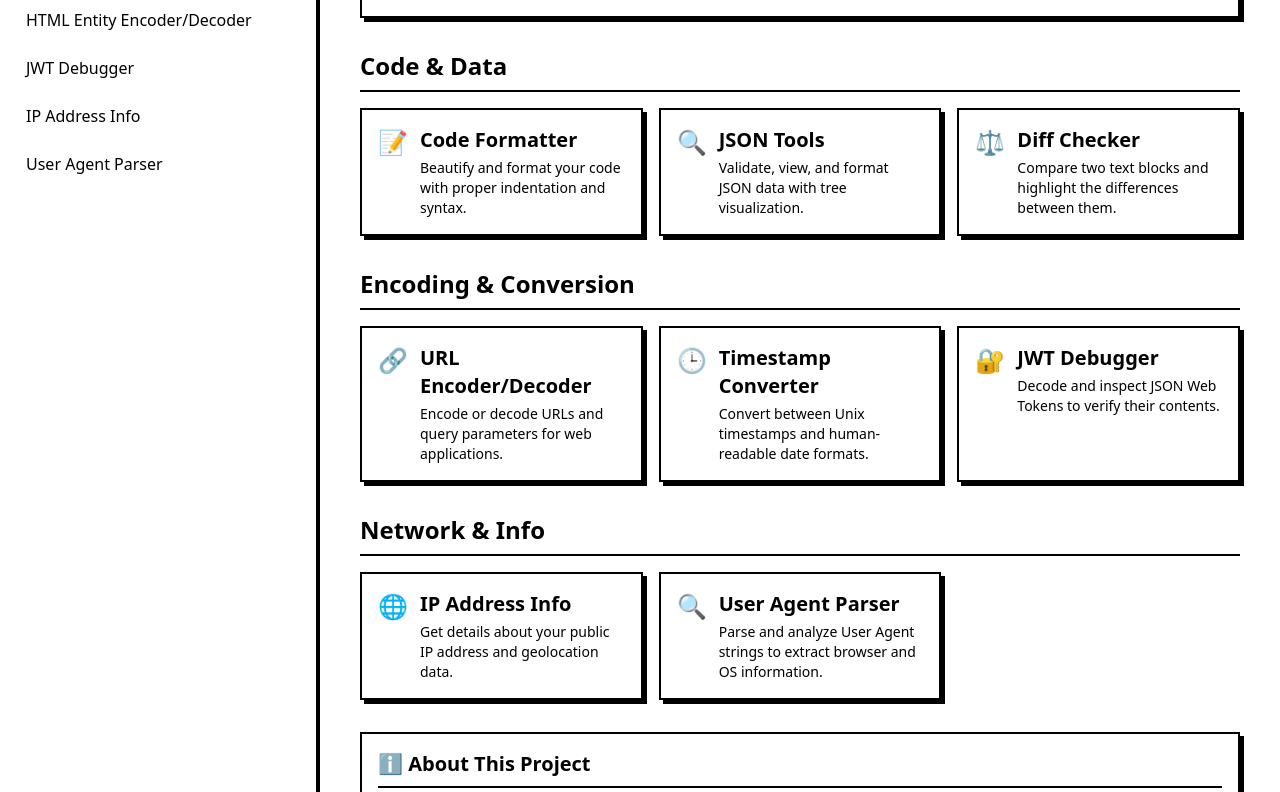
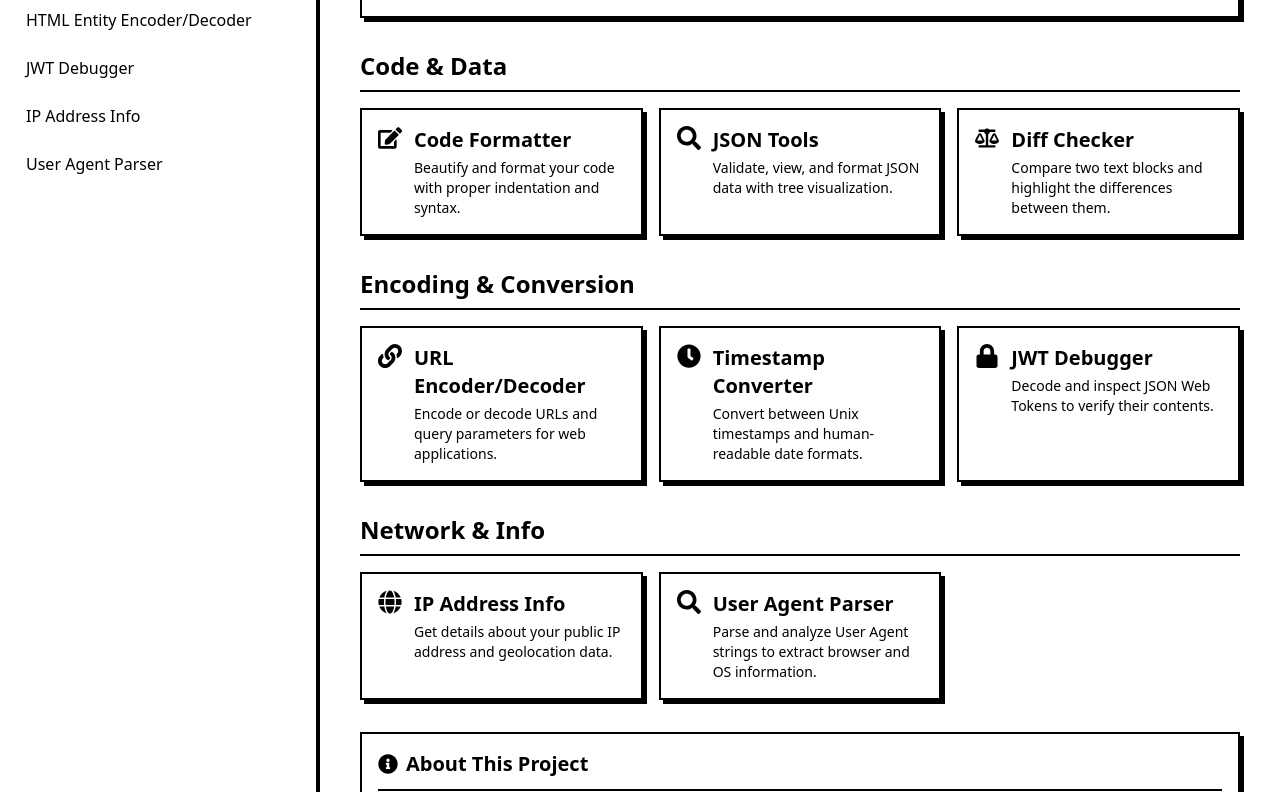
Before and after one commit to iseif/developer-utility-belt, a React (Vite) app: page / in a window 1280 px wide. Shown: the part 488-1280 px from the top of the page. Built offline with nearby package versions, Linux system fonts and the light colour scheme.

Commit message:
using react-icons instead of emojis

```diff
--- a/package.json
+++ b/package.json
@@ -18,6 +18,7 @@
     "diff": "^7.0.0",
     "react": "^19.0.0",
     "react-dom": "^19.0.0",
+    "react-icons": "^5.5.0",
     "react-json-view": "^1.21.3",
     "react-router-dom": "^7.5.0",
     "ua-parser-js": "^2.0.3"
--- a/src/pages/HomePage.tsx
+++ b/src/pages/HomePage.tsx
@@ -1,5 +1,6 @@
 import React from 'react';
 import { Link } from 'react-router-dom';
+import { FaEdit, FaSearch, FaBalanceScale, FaLink, FaClock, FaLock, FaGlobe, FaRocket, FaInfoCircle } from 'react-icons/fa';
 
 const HomePage: React.FC = () => {
   // Organize tools by category
@@ -9,19 +10,19 @@ const HomePage: React.FC = () => {
         name: 'Code Formatter',
         path: '/formatter',
         description: 'Beautify and format your code with proper indentation and syntax.',
-        icon: '📝',
+        icon: <FaEdit className="align-middle" />,
       },
       {
         name: 'JSON Tools',
         path: '/json-tools',
         description: 'Validate, view, and format JSON data with tree visualization.',
-        icon: '🔍',
+        icon: <FaSearch className="align-middle" />,
       },
       {
         name: 'Diff Checker',
         path: '/diff',
         description: 'Compare two text blocks and highlight the differences between them.',
-        icon: '⚖️',
+        icon: <FaBalanceScale className="align-middle" />,
       },
     ],
     'Encoding & Conversion': [
@@ -29,19 +30,19 @@ const HomePage: React.FC = () => {
         name: 'URL Encoder/Decoder',
         path: '/url-encoder-decoder',
         description: 'Encode or decode URLs and query parameters for web applications.',
-        icon: '🔗',
+        icon: <FaLink className="align-middle" />,
       },
       {
         name: 'Timestamp Converter',
         path: '/timestamp',
         description: 'Convert between Unix timestamps and human-readable date formats.',
-        icon: '🕒',
+        icon: <FaClock className="align-middle" />,
       },
       {
         name: 'JWT Debugger',
         path: '/jwt-debugger',
         description: 'Decode and inspect JSON Web Tokens to verify their contents.',
-        icon: '🔐',
+        icon: <FaLock className="align-middle" />,
       },
     ],
     'Network & Info': [
@@ -49,13 +50,13 @@ const HomePage: React.FC = () => {
         name: 'IP Address Info',
         path: '/ip-info',
         description: 'Get details about your public IP address and geolocation data.',
-        icon: '🌐',
+        icon: <FaGlobe className="align-middle" />,
       },
       {
         name: 'User Agent Parser',
         path: '/user-agent-parser',
         description: 'Parse and analyze User Agent strings to extract browser and OS information.',
-        icon: '🔍',
+        icon: <FaSearch className="align-middle" />,
       },
     ],
   };
@@ -77,7 +78,7 @@ const HomePage: React.FC = () => {
       {/* Quick Start Guide */}
       <section className="p-4 border-2 border-border-color dark:border-dark-border-color shadow-solid dark:shadow-dark-solid">
         <h2 className="text-xl font-bold border-b-2 border-border-color dark:border-dark-border-color pb-2 mb-4 dark:text-dark-primary-text">
-          🚀 Getting Started
+          <FaRocket className="inline-block align-middle mr-2" /> Getting Started
         </h2>
         <div className="text-primary-text dark:text-dark-primary-text space-y-2">
           <p>
@@ -106,7 +107,7 @@ const HomePage: React.FC = () => {
                   className="group block p-4 border-2 border-border-color dark:border-dark-border-color bg-primary-bg dark:bg-dark-primary-bg shadow-solid dark:shadow-dark-solid hover:bg-accent dark:hover:bg-dark-accent hover:text-primary-text dark:hover:text-dark-primary-text transition-colors duration-150 ease-in-out"
                 >
                   <div className="flex items-start">
-                    <span className="text-2xl mr-3 group-hover:scale-110 transition-transform duration-150">{tool.icon}</span>
+                    <span className="text-2xl mr-3 flex items-center justify-center group-hover:scale-110 transition-transform duration-150">{tool.icon}</span>
                     <div>
                       <h3 className="text-xl font-bold mb-1 text-primary-text dark:text-dark-primary-text">
                         {tool.name}
@@ -126,7 +127,7 @@ const HomePage: React.FC = () => {
       {/* About Section */}
       <section className="p-4 border-2 border-border-color dark:border-dark-border-color shadow-solid dark:shadow-dark-solid mt-8">
         <h2 className="text-xl font-bold border-b-2 border-border-color dark:border-dark-border-color pb-2 mb-4 dark:text-dark-primary-text">
-          ℹ️ About This Project
+          <span className="inline-flex items-center"><FaInfoCircle className="inline-block align-middle mr-2" /> About This Project</span>
         </h2>
         <div className="text-primary-text dark:text-dark-primary-text space-y-2">
           <p>
```
Also changed, not shown: 1 other file (tests, documents, lock files or other folders).
